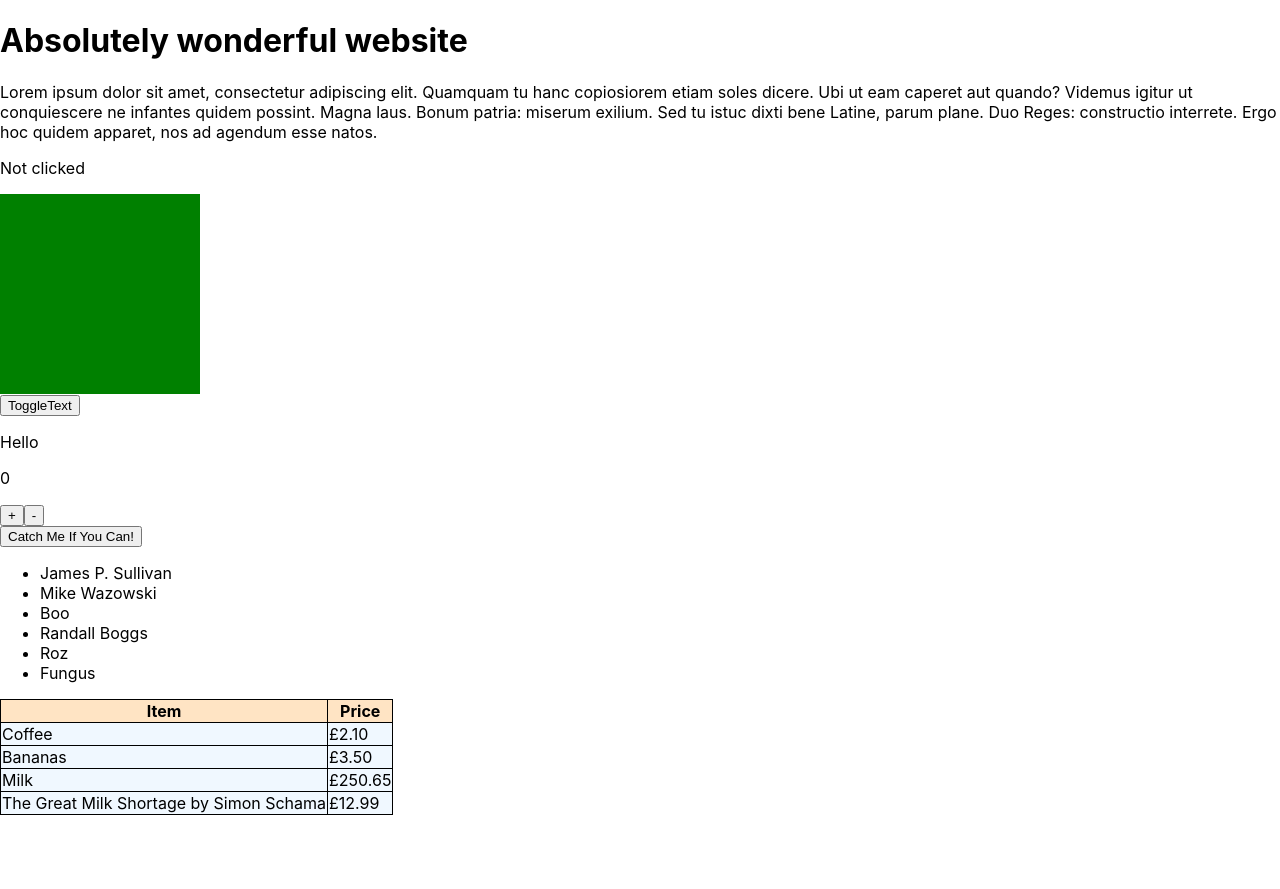
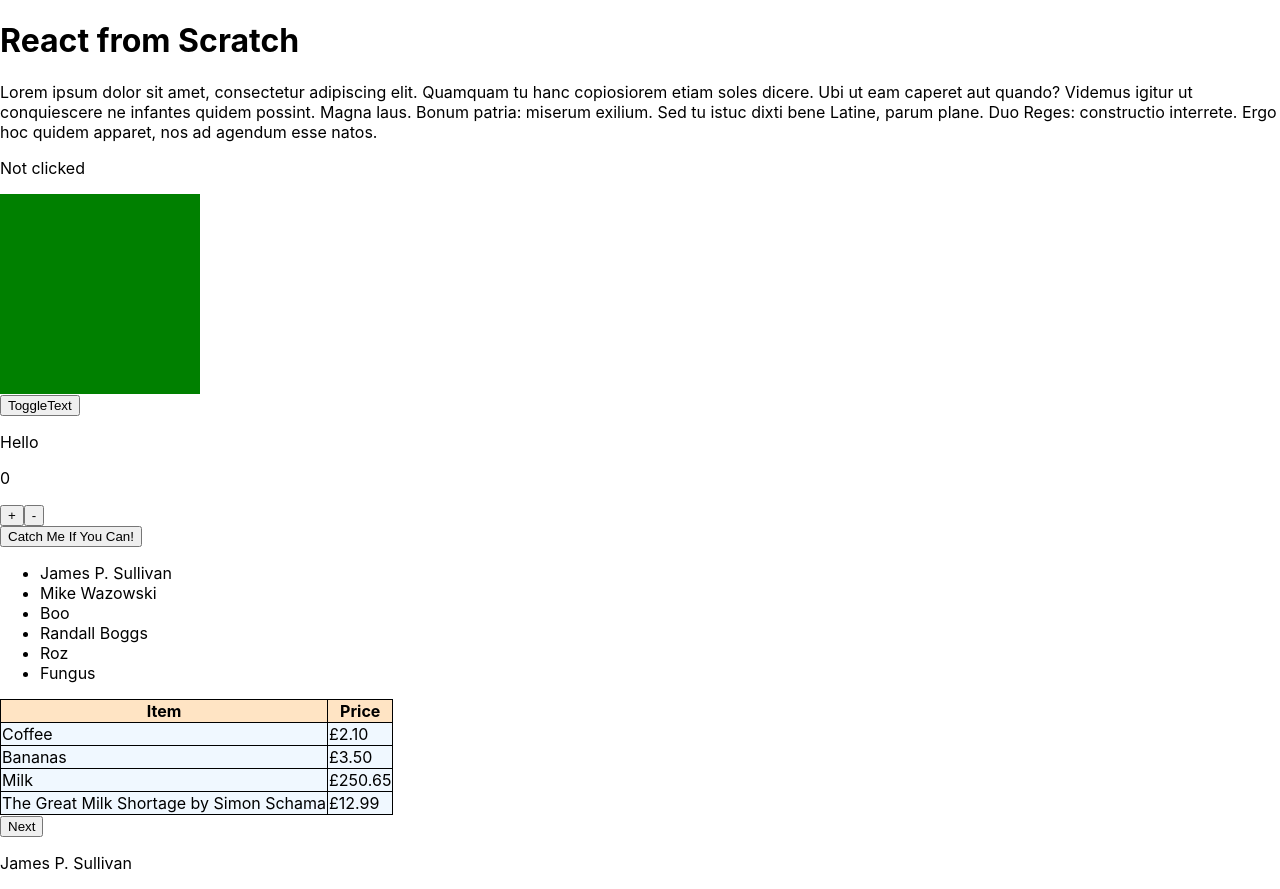
Before and after one commit to rmstibbard/week-09-react, a React (Create React App) app: page / in a window 1280 px wide. Before the commit the page ends 815 px from the top, so only its background shows below. Built offline with nearby package versions, Linux system fonts and the light colour scheme.

Commit message:
Rollcall - NOT WORKING

```diff
--- /dev/null
+++ b/src/components2/RollCall.js
@@ -0,0 +1,35 @@
+import React, { Component } from "react";
+
+class RollCall extends Component {
+
+    constructor(props) {
+        super(props);
+        this.state = { index: 0 };
+        this.handleClick = this.handleClick.bind(this);
+    }
+
+    handleClick() {
+        let { names } = this.props;
+        this.setState({
+            max: names.length,
+            index: (this.state.index + 1)
+        });
+        //let { max } = this.state.max;
+    }
+
+    render() {
+
+        let { index } = this.state;
+        let { names } = this.props;
+
+        return (
+            <>
+                <button onClick={this.handleClick}>Next</button >
+                <p>{names[index]}</p>
+            </>
+        )
+    }
+
+}
+
+export default RollCall;
--- a/src/components2/Stuff.js
+++ b/src/components2/Stuff.js
@@ -9,10 +9,12 @@ import People from './People';
 import Items from './Items';
 import StepCounter from './StepCounter';
 import CatchMeIfYouCan from './CatchMeIfYouCan';
+import RollCall from './RollCall';
+
 
 const Stuff = () => (
     <React.Fragment>
-        <Header>Absolutely wonderful website</Header>
+        <Header>React from Scratch</Header>
 
         <Paragraph>Lorem ipsum dolor sit amet, consectetur adipiscing elit. Quamquam tu hanc copiosiorem etiam soles dicere. Ubi ut eam caperet aut quando? Videmus igitur ut conquiescere ne infantes quidem possint. Magna laus. Bonum patria: miserum exilium. Sed tu istuc dixti bene Latine, parum plane. Duo Reges: constructio interrete. Ergo hoc quidem apparet, nos ad agendum esse natos.</Paragraph>
 
@@ -37,6 +39,8 @@ const Stuff = () => (
             ]
         } />
 
+        <RollCall names={["James P. Sullivan", "Mike Wazowski", "Boo", "Randall Boggs", "Roz", "Fungus"]} />
+
     </React.Fragment>
 );
 
```
